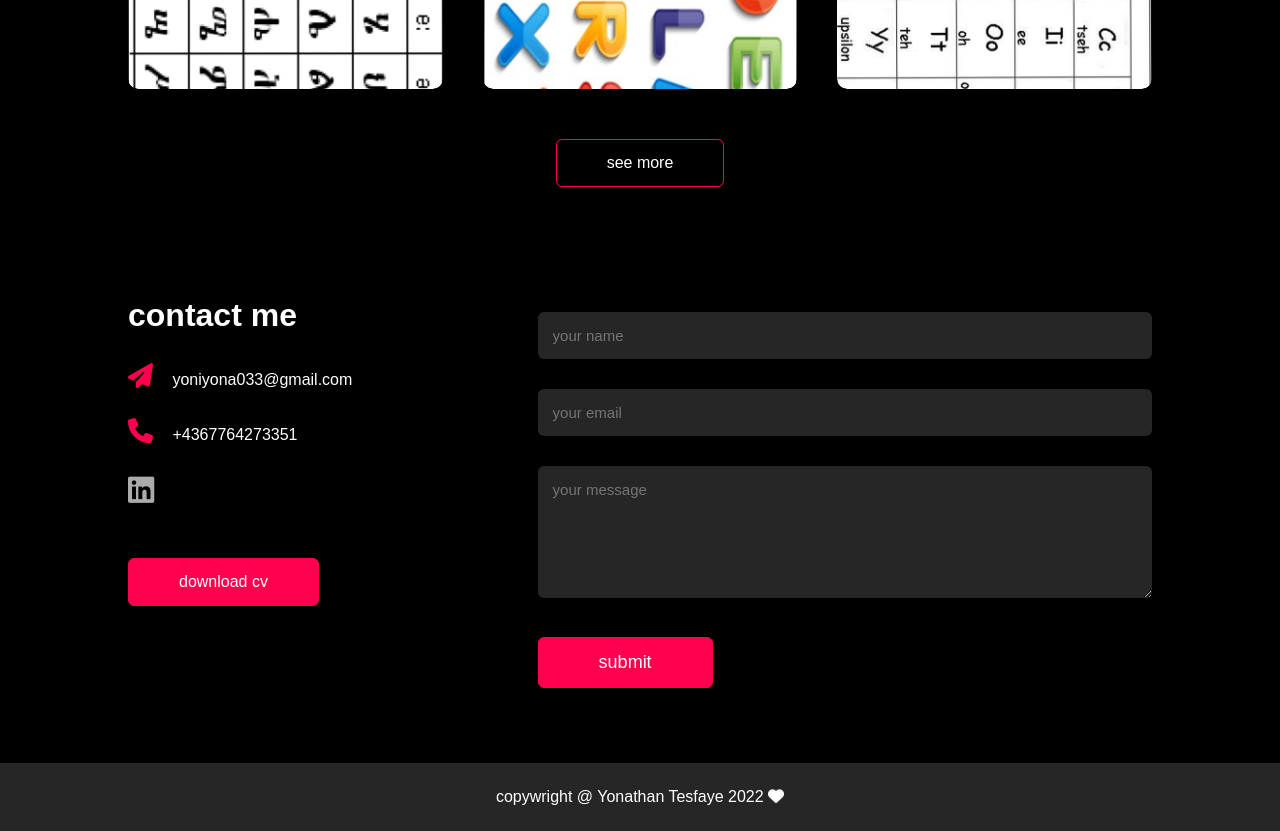
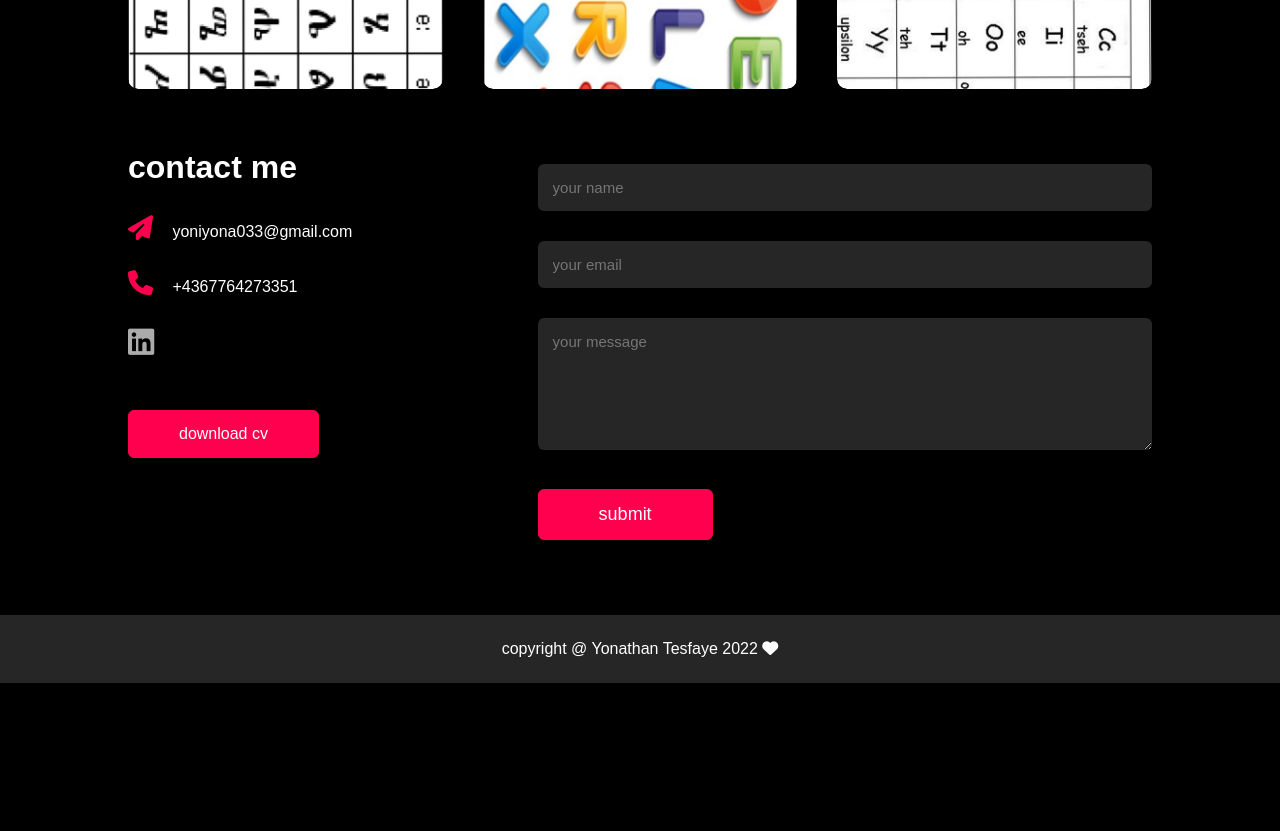
Before and after one commit to Yonathantes/portfolio, a plain HTML site: page index.html in a window 1280 px wide. Shown: the part 2340-3171 px from the top of the page. After the commit the page ends 3023 px from the top, so only its background shows below. Drawn offline with Linux system fonts and the light colour scheme.

Commit message:
Update index.html

```diff
--- a/index.html
+++ b/index.html
@@ -75,7 +75,7 @@
                         </li>
                         <li><span> 2015-2019</span><br> Tsehay Insurance S.C. <br> Senior officer: Handling insurance claims
                             and underwriting policies  <br>
-                        <br> <span> I used </span> •I used "Premia" which is an insurance management solution software.
+                        <br> <span> I used </span> "Premia" which is an insurance management solution software.
                             Tasks I performed using the software includes inserting data into the database,editing the
                             data in the database and preparing monthly, quarterly and yearly reports.
 
@@ -153,7 +153,7 @@
                 </div>
             </div>
         </div>
-        <a href="#" class="btn">see more</a>
+
 
 
     </div>
@@ -170,7 +170,7 @@
                 <div class="social-icons">
                     <a href=""><i class="fa-brands fa-linkedin"></i></a>
                 </div>
-                <a href="images/my-cv.pdf" download class="btn btn2">download cv</a>
+                <a href="images/yonicv22.pdf" download class="btn btn2">download cv</a>
 
             </div>
             <div class="contact-right">
@@ -186,7 +186,7 @@
         </div>
     </div>
     <div class="copywright">
-        <p>copywright @ Yonathan Tesfaye 2022 <i class="fa-solid fa-heart"></i></p>
+        <p>copyright @ Yonathan Tesfaye 2022 <i class="fa-solid fa-heart"></i></p>
     </div>
 
 </div>
```
